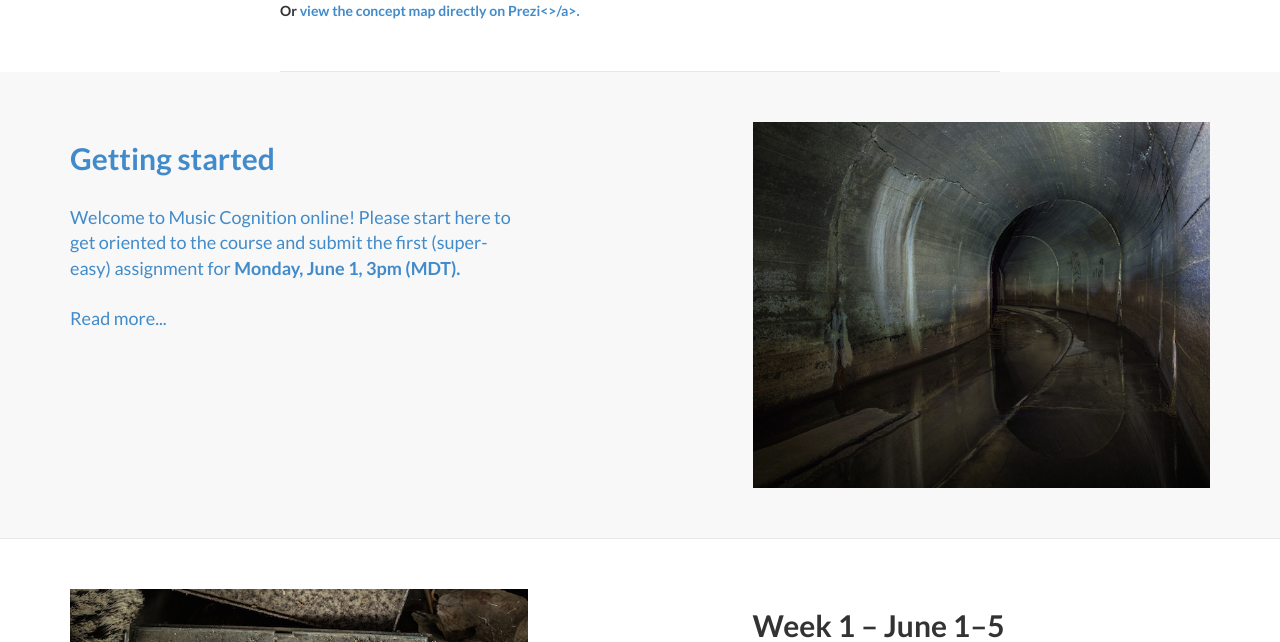
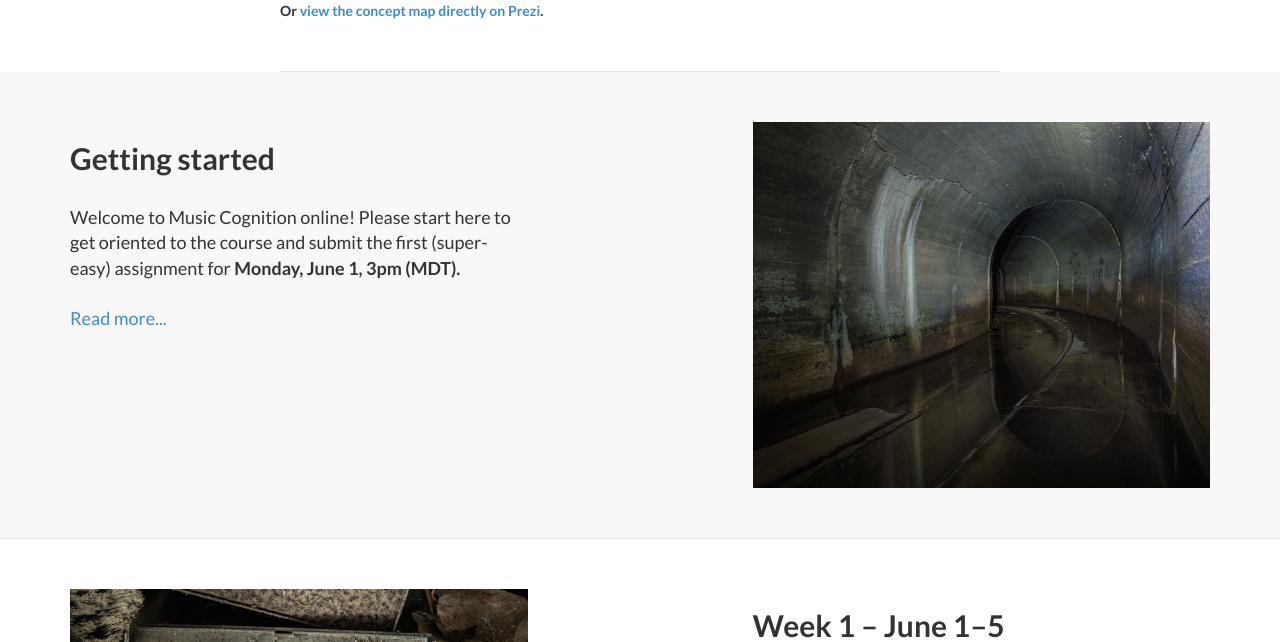
Before and after one commit to kshaffer/cognition, a Jekyll site: the page built from index.html, in a window 1280 px wide and 900 px high, scrolled down 1542 px, cut to the strip 258-900 px from the top of the window. Built offline with Jekyll 4.4.1, drawn with Linux system fonts in a browser that asks for light colours.

```diff
--- a/_includes/page_content.html
+++ b/_includes/page_content.html
@@ -5,7 +5,7 @@
 
 	<h2>Our collaborative concept map (in progress):</h2>
 
-<iframe id="iframe_container" frameborder="0" webkitallowfullscreen="" mozallowfullscreen="" allowfullscreen="" width="720" height="480" src="https://prezi.com/embed/ntsoqg1f9m7i/?bgcolor=ffffff&amp;lock_to_path=0&amp;autoplay=0&amp;autohide_ctrls=0&amp;PARENT_REQUEST_ID=930b5d69ca638a42#"></iframe><br/>Or <a href="https://prezi.com/ntsoqg1f9m7i/music-cognition/">view the concept map directly on Prezi<>/a>.
+<iframe id="iframe_container" frameborder="0" webkitallowfullscreen="" mozallowfullscreen="" allowfullscreen="" width="720" height="480" src="https://prezi.com/embed/ntsoqg1f9m7i/?bgcolor=ffffff&amp;lock_to_path=0&amp;autoplay=0&amp;autohide_ctrls=0&amp;PARENT_REQUEST_ID=930b5d69ca638a42#"></iframe><br/>Or <a href="https://prezi.com/ntsoqg1f9m7i/music-cognition/">view the concept map directly on Prezi</a>.
 
 </div>
 
```
